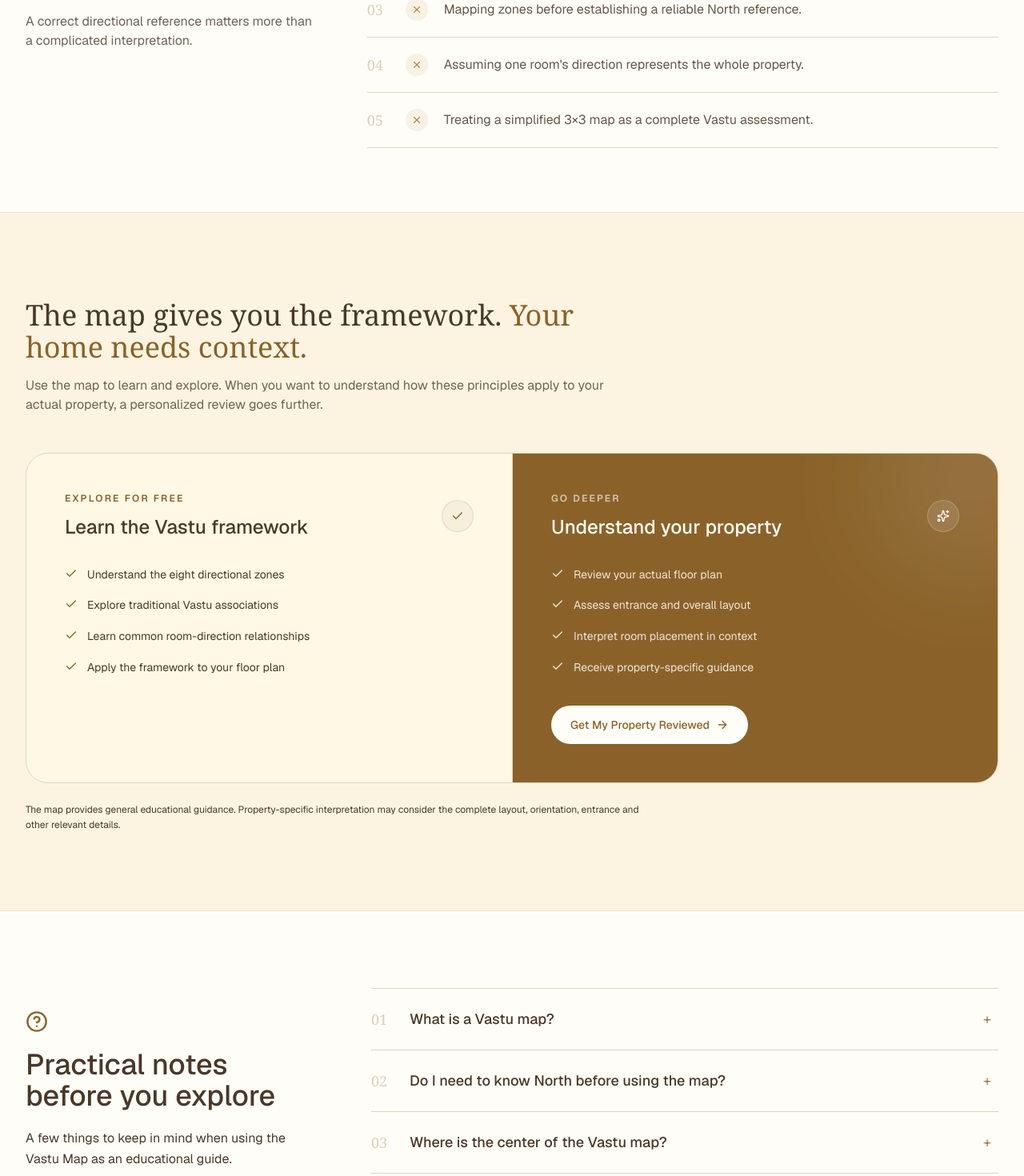
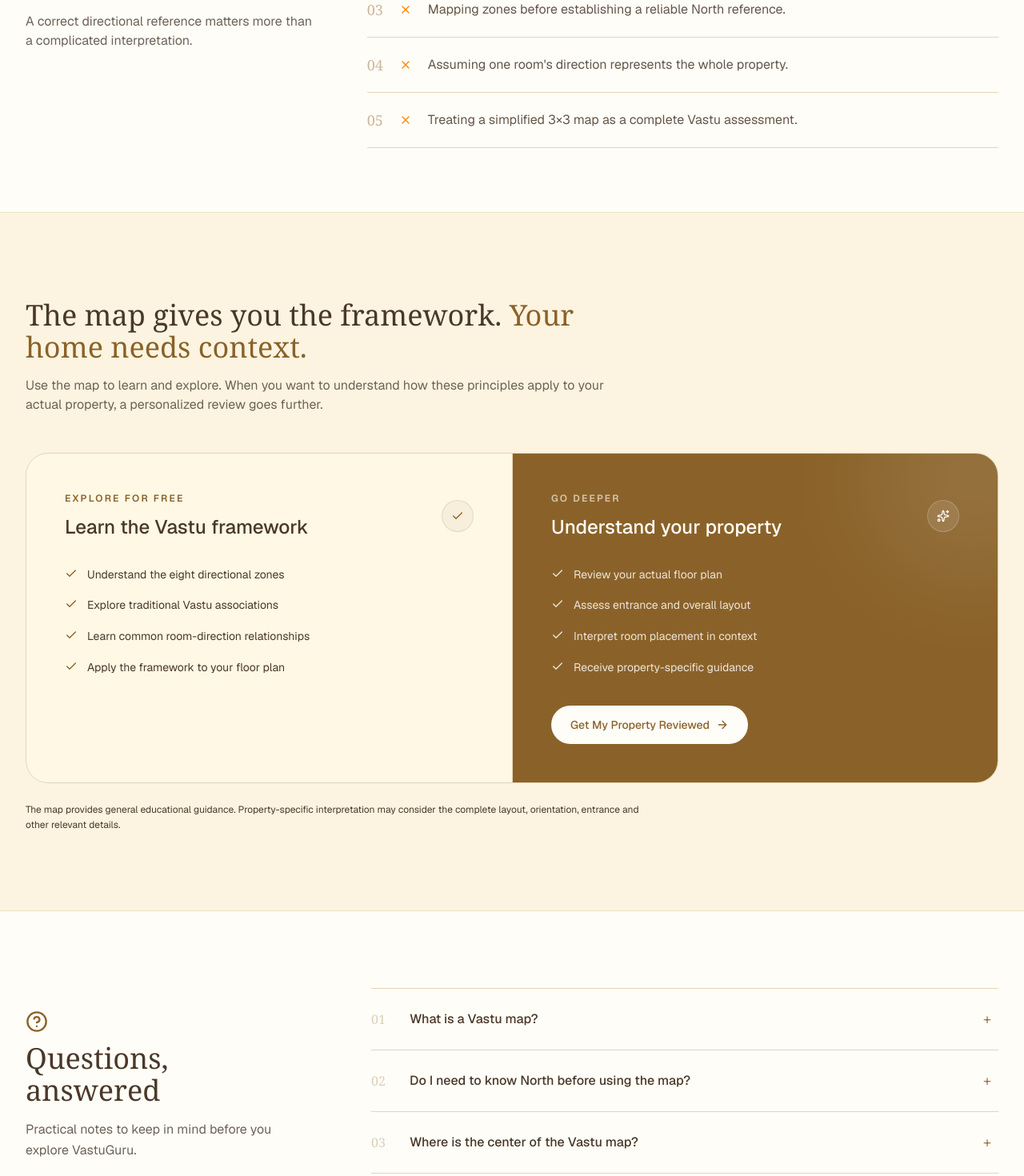
Before and after one commit to somnathbaidyahere-cyber/vastu, a Next.js app: page /tools/vastu-map in a window 1280 px wide. Shown: the part 4906-6376 px from the top of the page at 80% size. Built offline with nearby package versions, Linux system fonts and the light colour scheme.

Commit message:
improved FAQ

```diff
--- a/app/tools/compass/page.js
+++ b/app/tools/compass/page.js
@@ -2,9 +2,9 @@
 import FindCenterSection from "@/components/pages/tools/compass/FindCenterSection";
 import CompassInstructions from "@/components/pages/tools/compass/CompassInstructions";
 import DirectionExplorer from "@/components/pages/tools/compass/DirectionExplorer";
-import HomeMap from "@/components/pages/tools/compass/HomeMap";
 import CommonMistakes from "@/components/pages/tools/compass/CommonMistakes";
 import FreeVsPersonalized from "@/components/pages/tools/compass/FreeVsPersonalized";
+import { faqs } from "@/data/vastuCompassData";
 import FAQ from "@/components/ui/FAQ";
 import ConsultationCTA from "@/components/pages/tools/compass/ConsultationCTA";
 
@@ -29,7 +29,7 @@
 
       <FreeVsPersonalized />
 
-      <FAQ />
+      <FAQ faqs={faqs} />
 
       <ConsultationCTA />
     </div>
--- a/app/tools/vastu-map/page.js
+++ b/app/tools/vastu-map/page.js
@@ -6,7 +6,8 @@
 import ApplyToYourHome from "@/components/pages/tools/vastu-map/ApplyToYourHome";
 import CommonMistakes from "@/components/pages/tools/vastu-map/CommonMistakes";
 import FreeVsPersonalized from "@/components/pages/tools/vastu-map/FreeVsPersonalized";
-import VastuMapFAQ from "@/components/pages/tools/vastu-map/VastuMapFAQ";
+import { faqs } from "@/data/vastuMapData";
+import FAQ from "@/components/ui/FAQ";
 import ConsultationCTA from "@/components/pages/tools/vastu-map/ConsultationCTA";
 
 export const metadata = {
@@ -34,7 +35,7 @@
 
       <FreeVsPersonalized />
 
-      <VastuMapFAQ />
+      <FAQ faqs={faqs} />
 
       <ConsultationCTA />
     </main>
--- a/components/pages/tools/compass/CompassHero.jsx
+++ b/components/pages/tools/compass/CompassHero.jsx
@@ -7,7 +7,7 @@
     <section className="relative overflow-hidden border-b border-border/60 bg-ivory-pattern px-4 pb-16 pt-14 sm:px-6 lg:px-8 lg:pb-20 lg:pt-20">
       <div className="mx-auto grid max-w-7xl items-center gap-12 lg:grid-cols-12 lg:gap-16">
         <div className="lg:col-span-5">
-          <span className="inline-flex items-center gap-2 rounded-full border border-border  px-4 py-1.5 text-xs font-medium uppercase tracking-widest text-primary">
+          <span className="inline-flex items-center gap-2 rounded-full border border-border  px-4 py-1.5 text-[10px] sm:text-xs font-medium uppercase tracking-widest text-primary">
             <Compass className="h-4 w-4" />
             Vastu Direction Guide
           </span>
--- a/components/pages/tools/compass/FindCenterSection.jsx
+++ b/components/pages/tools/compass/FindCenterSection.jsx
@@ -36,7 +36,7 @@
                 </li>
               ))}
             </ol>
-            <div className="mt-8 border border-primary/20 bg-secondary/45 p-5">
+            <div className="mt-8 rounded-2xl border border-primary/20 bg-secondary/45 p-5">
               <p className="font-medium text-foreground">
                 <span className='text-green-500 font-bold font-base'>*</span>
                  {" "}
--- a/components/pages/tools/vastu-map/CommonMistakes.jsx
+++ b/components/pages/tools/vastu-map/CommonMistakes.jsx
@@ -1,6 +1,5 @@
 import { TriangleAlert, X } from "lucide-react";
 import SectionLabel from "../../../ui/SectionLabel";
-
 
 const mistakes = [
   "Assuming the top of every floor plan is North.",
@@ -14,7 +13,6 @@
   return (
     <section className="px-4 py-16 sm:px-6 lg:px-8 lg:py-20 bg-surface">
       <div className="mx-auto grid max-w-7xl gap-10 lg:grid-cols-12 lg:gap-16">
-
         {/* Intro */}
         <div className="lg:col-span-4">
           {/* <SectionLabel number="07">
@@ -25,9 +23,7 @@
             <TriangleAlert className="h-5 w-5" />
           </div>
 
-          <h2 className="section-heading">
-            Common map mistakes
-          </h2>
+          <h2 className="section-heading">Common map mistakes</h2>
 
           <p className="section-description">
             A correct directional reference matters more than a complicated
@@ -39,29 +35,16 @@
         <div className="lg:col-span-8">
           <ul className="divide-y divide-border border-y border-border">
             {mistakes.map((mistake, index) => (
-              <li
-                key={mistake}
-                className="group flex items-center gap-5 py-5"
-              >
-                {/* Number */}
-                <span className="w-7 shrink-0 font-heading text-lg text-primary/30 transition-colors group-hover:text-primary/60">
+              <li key={mistake} className="flex items-center gap-5 py-5">
+                <span className="font-heading text-lg text-primary/45">
                   0{index + 1}
                 </span>
-
-                {/* Icon */}
-                <span className="flex h-7 w-7 shrink-0 items-center justify-center rounded-full bg-accent/10 text-accent group-hover:bg-primary-foreground">
-                  <X className="h-3.5 w-3.5 group-hover:text-orange-400" />
-                </span>
-
-                {/* Text */}
-                <span className="text-sm leading-relaxed text-foreground/85 sm:text-base">
-                  {mistake}
-                </span>
+                <X className="h-4 w-4 shrink-0 text-orange-400" />
+                <span className="text-foreground/85">{mistake}</span>
               </li>
             ))}
           </ul>
         </div>
-
       </div>
     </section>
   );
--- a/components/pages/tools/vastu-map/FreeVsPersonalized.jsx
+++ b/components/pages/tools/vastu-map/FreeVsPersonalized.jsx
@@ -1,6 +1,5 @@
 import Link from "next/link";
 import { ArrowRight, Check, Sparkles } from "lucide-react";
-import SectionLabel from "../../../ui/SectionLabel";
 
 
 const freeItems = [
@@ -24,10 +23,6 @@
 
         {/* Heading */}
         <div className="max-w-3xl">
-          {/* <SectionLabel number="08">
-            Know the difference
-          </SectionLabel> */}
-
           <h2 className="section-heading">
             The map gives you the framework.
             <span className="text-primary">
--- a/components/pages/tools/vastu-map/VastuMapFaq.jsx
+++ /dev/null
@@ -1,95 +0,0 @@
-import { HelpCircle } from "lucide-react";
-import SectionLabel from "../../../ui/SectionLabel";
-
-
-const faqs = [
-  {
-    question: "What is a Vastu map?",
-    answer:
-      "A Vastu map is a simplified visual framework for understanding the directional zones of a home once North has been established.",
-  },
-  {
-    question: "Do I need to know North before using the map?",
-    answer:
-      "Yes. North provides the reference from which the remaining directional zones can be understood. Use the Vastu Compass first if you are unsure of your home's orientation.",
-  },
-  {
-    question: "Where is the center of the Vastu map?",
-    answer:
-      "The center represents the central area of the layout, traditionally referred to as the Brahmasthan. The eight directional zones are arranged around this central reference.",
-  },
-  {
-    question: "Does every home follow the same Vastu map?",
-    answer:
-      "The eight-direction framework provides a consistent reference, but actual properties can have different shapes, extensions, entrances and layouts. These details can affect interpretation.",
-  },
-  {
-    question: "Can the Vastu map identify Vastu defects?",
-    answer:
-      "No. The map is an educational tool for understanding directional relationships. A property-specific assessment requires looking at the actual floor plan and its context.",
-  },
-];
-
-export default function VastuMapFAQ() {
-  return (
-    <section className="px-4 py-16 sm:px-6 lg:px-8 lg:py-24 bg-surface">
-      <div className="mx-auto grid max-w-7xl gap-12 lg:grid-cols-12 lg:gap-20">
-
-        {/* Intro */}
-        <div className="lg:col-span-4">
-          {/* <SectionLabel number="09">
-            Questions, answered
-          </SectionLabel> */}
-
-          <HelpCircle className="mt-7 h-7 w-7 text-primary" />
-
-          <h2 className="mt-5 max-w-sm text-3xl font-medium leading-[1.1] text-foreground sm:text-4xl">
-            Practical notes before you explore
-          </h2>
-
-          <p className="mt-5 max-w-sm leading-relaxed text-muted-foreground">
-            A few things to keep in mind when using the Vastu Map as an
-            educational guide.
-          </p>
-        </div>
-
-        {/* FAQ */}
-        <div className="lg:col-span-8">
-          <div className="divide-y divide-border border-y border-border">
-            {faqs.map((faq, index) => (
-              <details
-                key={faq.question}
-                className="group"
-              >
-                <summary className="flex cursor-pointer list-none items-center gap-5 py-6 text-left">
-
-                  {/* Number */}
-                  <span className="w-7 shrink-0 font-heading text-lg text-primary/30 transition-colors group-open:text-primary">
-                    0{index + 1}
-                  </span>
-
-                  {/* Question */}
-                  <span className="flex-1 font-medium text-foreground sm:text-lg">
-                    {faq.question}
-                  </span>
-
-                  {/* Toggle */}
-                  <span className="flex h-7 w-7 shrink-0 items-center justify-center rounded-full text-lg font-light text-primary transition-all group-open:rotate-45 group-open:border-primary/30">
-                    +
-                  </span>
-                </summary>
-
-                <div className="pb-6 pl-12 pr-10">
-                  <p className="max-w-2xl text-sm leading-relaxed text-muted-foreground sm:text-base">
-                    {faq.answer}
-                  </p>
-                </div>
-              </details>
-            ))}
-          </div>
-        </div>
-
-      </div>
-    </section>
-  );
-}
--- a/components/pages/tools/vastu-map/VastuMapHero.jsx
+++ b/components/pages/tools/vastu-map/VastuMapHero.jsx
@@ -8,7 +8,7 @@
       <div className="mx-auto grid max-w-7xl items-center gap-12 lg:grid-cols-12 lg:gap-16">
         {/* Content */}
         <div className="lg:col-span-5">
-          <span className="inline-flex items-center gap-2 rounded-full border border-border  px-4 py-1.5 text-xs font-medium uppercase tracking-widest text-primary">
+          <span className="inline-flex items-center gap-2 rounded-full border border-border  px-4 py-1.5 text-[10px] sm:text-xs font-medium uppercase tracking-widest text-primary">
             <Grid3X3 className="h-4 w-4" />
             Vastu Spatial Guide
           </span>
--- a/components/ui/FAQ.jsx
+++ b/components/ui/FAQ.jsx
@@ -1,33 +1,51 @@
 import React from "react";
 import { HelpCircle } from "lucide-react";
-import { faqs } from "@/data/vastuCompassData";
 
-function FAQ() {
+function FAQ({ faqs }) {
   return (
-    <section className="px-4 py-20 sm:px-6 lg:px-8 lg:py-28 bg-primary-foreground">
+    <section className="px-4 py-16 sm:px-6 lg:px-8 lg:py-24 bg-surface">
       <div className="mx-auto grid max-w-7xl gap-12 lg:grid-cols-12 lg:gap-20">
+        {/* Intro */}
         <div className="lg:col-span-4">
-          <HelpCircle className="h-7 w-7 text-primary mt-3" />
+          <HelpCircle className="mt-7 h-7 w-7 text-primary" />
+
           <h2 className="section-heading">Questions, answered</h2>
 
-          <p className="text-center lg:text-left section-description">
-            Practical notes before you take your first reading.
+          <p className=" max-w-sm leading-relaxed section-description">
+            Practical notes to keep in mind before you explore VastuGuru.
           </p>
         </div>
-        <div className="divide-y divide-border border-t border-border lg:col-span-8">
-          {faqs.map(([question, answer]) => (
-            <details key={question} className="group py-6">
-              <summary className="flex cursor-pointer list-none items-center justify-between gap-5 font-medium text-foreground">
-                {question}
-                <span className="text-xl font-light text-primary transition-transform group-open:rotate-45">
+
+        {/* FAQ */}
+        <div className="lg:col-span-8">
+          <div className="divide-y divide-border border-y border-border">
+            {faqs.map((faq, index) => (
+              <details key={faq.question} className="group">
+                <summary className="flex cursor-pointer list-none items-center gap-5 py-4 sm:py-5 md:py-6 text-left">
+                  {/* Number */}
+                  <span className="w-7 shrink-0 font-heading text-sm md:text-base text-primary/30 transition-colors group-open:text-primary">
+                    0{index + 1}
+                  </span>
+
+                  {/* Question */}
+                  <span className="flex-1 font-medium text-foreground text-sm md:text-base">
+                    {faq.question}
+                  </span>
+
+                  {/* Toggle */}
+                  <span className="flex h-7 w-7 shrink-0 items-center justify-center rounded-full text-lg font-light text-primary transition-all group-open:rotate-45 group-open:border-primary/30">
                     +
                   </span>
                 </summary>
-              <p className="mt-4 max-w-2xl pr-8 text-sm leading-relaxed text-muted-foreground">
-                {answer}
+
+                <div className="pb-6 pl-12 pr-10">
+                  <p className="max-w-2xl text-xs leading-relaxed text-muted-foreground sm:text-sm">
+                    {faq.answer}
                   </p>
+                </div>
               </details>
             ))}
+          </div>
         </div>
       </div>
     </section>
--- a/data/vastuCompassData.js
+++ b/data/vastuCompassData.js
@@ -5,7 +5,8 @@
     sanskrit: "Uttara",
     theme: "Growth & opportunity",
     association: "Traditionally linked with movement, work and prosperity.",
-    guidance: "Open, active spaces such as a living area or study are commonly considered here.",
+    guidance:
+      "Open, active spaces such as a living area or study are commonly considered here.",
     room: "Living / study",
     position: "left-1/2 top-3 -translate-x-1/2",
   },
@@ -14,8 +15,10 @@
     name: "North-East",
     sanskrit: "Ishanya",
     theme: "Clarity & contemplation",
-    association: "Regarded as a light, quiet zone associated with reflection and water.",
-    guidance: "A prayer, meditation or calm study space is a common traditional preference.",
+    association:
+      "Regarded as a light, quiet zone associated with reflection and water.",
+    guidance:
+      "A prayer, meditation or calm study space is a common traditional preference.",
     room: "Pooja / meditation",
     position: "right-[12%] top-[13%]",
   },
@@ -24,8 +27,10 @@
     name: "East",
     sanskrit: "Purva",
     theme: "Light & vitality",
-    association: "Connected with sunrise, renewal and beneficial morning light.",
-    guidance: "Entrances, windows and social spaces are often welcomed along this side.",
+    association:
+      "Connected with sunrise, renewal and beneficial morning light.",
+    guidance:
+      "Entrances, windows and social spaces are often welcomed along this side.",
     room: "Entrance / living",
     position: "right-3 top-1/2 -translate-y-1/2",
   },
@@ -34,8 +39,10 @@
     name: "South-East",
     sanskrit: "Agneya",
     theme: "Fire & transformation",
-    association: "The traditional fire zone, associated with heat, energy and preparation.",
-    guidance: "The kitchen is commonly placed here when the overall plan allows it.",
+    association:
+      "The traditional fire zone, associated with heat, energy and preparation.",
+    guidance:
+      "The kitchen is commonly placed here when the overall plan allows it.",
     room: "Kitchen",
     position: "bottom-[13%] right-[12%]",
   },
@@ -45,7 +52,8 @@
     sanskrit: "Dakshina",
     theme: "Discipline & strength",
     association: "Associated with stability, boundaries and focused activity.",
-    guidance: "Heavier, enclosed or work-oriented uses are traditionally preferred over openness.",
+    guidance:
+      "Heavier, enclosed or work-oriented uses are traditionally preferred over openness.",
     room: "Storage / work",
     position: "bottom-3 left-1/2 -translate-x-1/2",
   },
@@ -54,8 +62,10 @@
     name: "South-West",
     sanskrit: "Nairutya",
     theme: "Stability & grounding",
-    association: "Considered the most settled and weight-bearing part of a home.",
-    guidance: "The primary bedroom or substantial storage is often associated with this zone.",
+    association:
+      "Considered the most settled and weight-bearing part of a home.",
+    guidance:
+      "The primary bedroom or substantial storage is often associated with this zone.",
     room: "Primary bedroom",
     position: "bottom-[13%] left-[12%]",
   },
@@ -64,8 +74,10 @@
     name: "West",
     sanskrit: "Pashchima",
     theme: "Completion & support",
-    association: "Linked with consolidation, maturity and the later part of the day.",
-    guidance: "Dining, study or storage can be considered here in general planning.",
+    association:
+      "Linked with consolidation, maturity and the later part of the day.",
+    guidance:
+      "Dining, study or storage can be considered here in general planning.",
     room: "Dining / study",
     position: "left-3 top-1/2 -translate-y-1/2",
   },
@@ -74,8 +86,10 @@
     name: "North-West",
     sanskrit: "Vayavya",
     theme: "Movement & exchange",
-    association: "A dynamic air zone associated with movement, guests and transition.",
-    guidance: "Guest rooms, utility spaces or circulation are common associations.",
+    association:
+      "A dynamic air zone associated with movement, guests and transition.",
+    guidance:
+      "Guest rooms, utility spaces or circulation are common associations.",
     room: "Guest / utility",
     position: "left-[12%] top-[13%]",
   },
@@ -90,24 +104,29 @@
 ];
 
 export const faqs = [
-  [
-    "Where should I stand?",
-    "Stand as close as practical to the approximate geometric center of the entire home—not at the main door or the center of one room.",
-  ],
-  [
-    "What is Brahmasthan?",
-    "Brahmasthan is the central zone of the Vastu plan. For this guide, use the practical geometric center of your home's overall footprint as your reading point.",
-  ],
-  [
-    "Can I use my phone compass?",
-    "Yes. Place the phone flat in your palm, follow its calibration prompt, and keep away from large metal objects and electrical equipment.",
-  ],
-  [
-    "Why can compass readings differ?",
-    "Nearby metal, magnets, appliances, reinforced concrete and an uncalibrated sensor can shift a reading. Compare a few readings from the same central area.",
-  ],
-  [
-    "Can this guide identify Vastu defects?",
-    "No. It teaches direction identification and broad traditional associations. A property-specific assessment needs the full plan, orientation and site context.",
-  ],
+  {
+    question: "Where should I stand?",
+    answer:
+      "Stand as close as practical to the approximate geometric center of the entire home—not at the main door or the center of one room.",
+  },
+  {
+    question: "What is Brahmasthan?",
+    answer:
+      "Brahmasthan is the central zone of the Vastu plan. For this guide, use the practical geometric center of your home's overall footprint as your reading point.",
+  },
+  {
+    question: "Can I use my phone compass?",
+    answer:
+      "Yes. Place the phone flat in your palm, follow its calibration prompt, and keep away from large metal objects and electrical equipment.",
+  },
+  {
+    question: "Why can compass readings differ?",
+    answer:
+      "Nearby metal, magnets, appliances, reinforced concrete and an uncalibrated sensor can shift a reading. Compare a few readings from the same central area.",
+  },
+  {
+    question: "Can this guide identify Vastu defects?",
+    answer:
+      "No. It teaches direction identification and broad traditional associations. A property-specific assessment needs the full plan, orientation and site context.",
+  },
 ];
--- a/data/vastuMapData.js
+++ b/data/vastuMapData.js
@@ -0,0 +1,27 @@
+export const faqs = [
+  {
+    question: "What is a Vastu map?",
+    answer:
+      "A Vastu map is a simplified visual framework for understanding the directional zones of a home once North has been established.",
+  },
+  {
+    question: "Do I need to know North before using the map?",
+    answer:
+      "Yes. North provides the reference from which the remaining directional zones can be understood. Use the Vastu Compass first if you are unsure of your home's orientation.",
+  },
+  {
+    question: "Where is the center of the Vastu map?",
+    answer:
+      "The center represents the central area of the layout, traditionally referred to as the Brahmasthan. The eight directional zones are arranged around this central reference.",
+  },
+  {
+    question: "Does every home follow the same Vastu map?",
+    answer:
+      "The eight-direction framework provides a consistent reference, but actual properties can have different shapes, extensions, entrances and layouts. These details can affect interpretation.",
+  },
+  {
+    question: "Can the Vastu map identify Vastu defects?",
+    answer:
+      "No. The map is an educational tool for understanding directional relationships. A property-specific assessment requires looking at the actual floor plan and its context.",
+  },
+];
```
Also changed, not shown: components/pages/tools/compass/FreeVsPersonalized.jsx (+92 -32 lines). Lines whose indentation alone changed are shown as unchanged.
